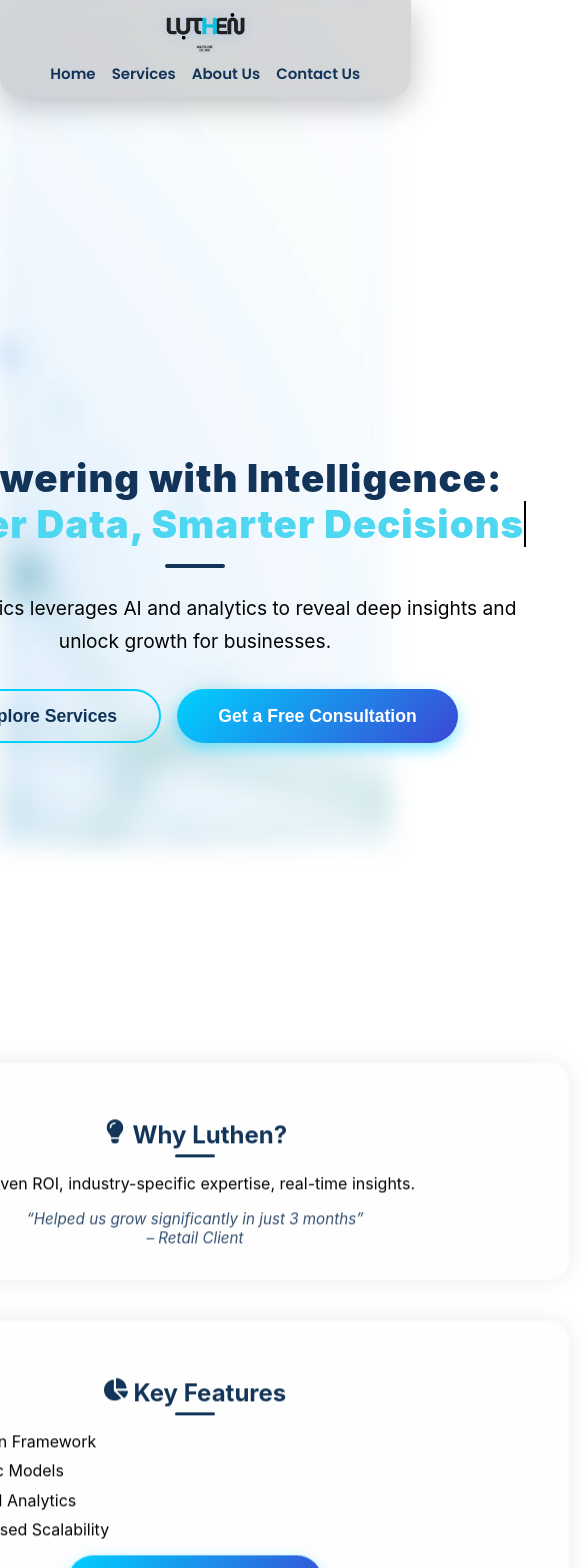
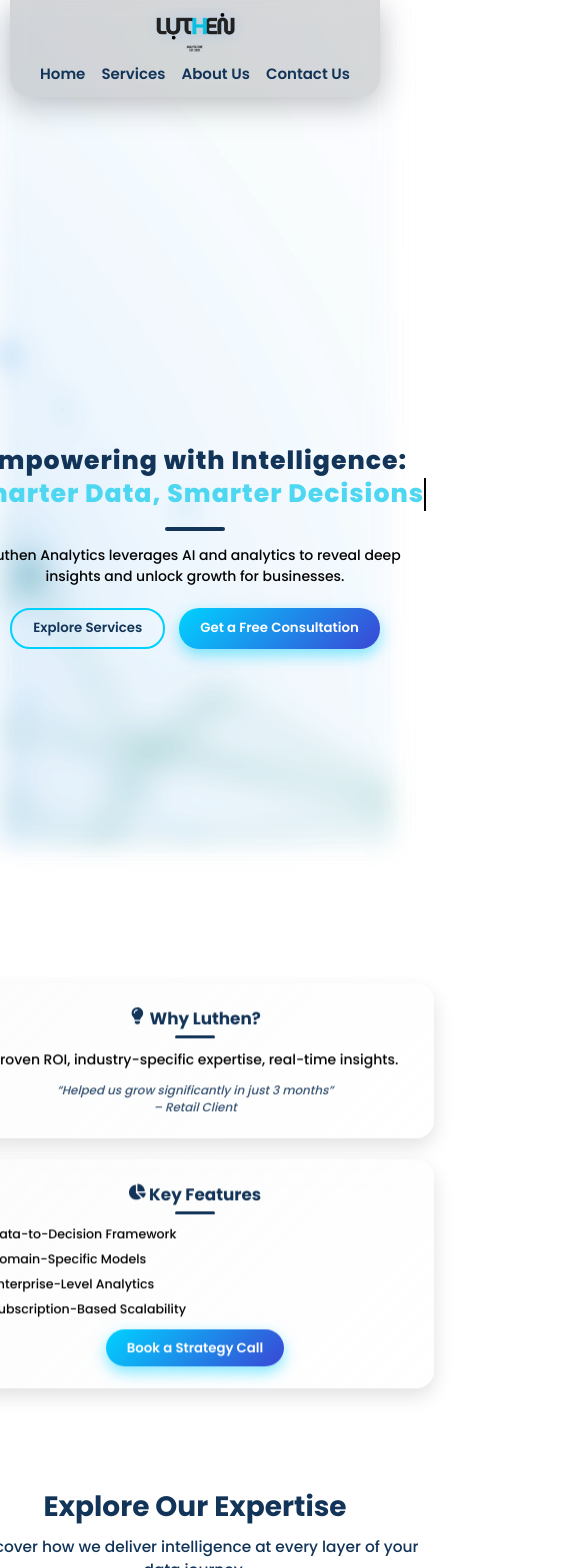
Before and after one commit to akashak0823/Luthen_Analytics, a React (Create React App) app: page / in a window 390 px wide. Shown: the top 1568 px of the page, 585 px wide, since content can reach past the window. Built offline with nearby package versions, Linux system fonts and the light colour scheme; the HTML template or start-up script is replaced by a standard one.

Commit message:
Update Home.css

```diff
--- a/src/Css/Home.css
+++ b/src/Css/Home.css
@@ -11,8 +11,12 @@
   --glass-shadow: rgba(0, 0, 0, 0.08);
 }
 
-
-
+* {
+  font-family: 'Poppins', sans-serif;
+  margin: 0;
+  padding: 0;
+  box-sizing: border-box;
+}
 
 .home-container {
   position: relative;
@@ -87,7 +91,6 @@
   color: var(--text-main);
 }
 
-
 .cta-buttons {
   display: flex;
   flex-wrap: wrap;
@@ -120,7 +123,6 @@
   box-shadow: 0 0 30px var(--btn-accent);
 }
 
-
 .features-section {
   display: flex;
   flex-wrap: wrap;
@@ -131,14 +133,14 @@
 }
 
 .glass-card {
-  width: 320px;
+  width: clamp(260px, 80%, 320px);
   background: var(--glass-bg);
   border-radius: 20px;
   box-shadow: 0 0 25px var(--glass-shadow);
   backdrop-filter: blur(18px);
   border: 1px solid var(--glass-border);
   text-align: center;
-  padding: 2rem;
+  padding: clamp(1rem, 4vw, 2rem);
   animation: floatUpDown 4s ease-in-out infinite;
   transition: transform 0.3s ease, box-shadow 0.3s ease;
   color: var(--text-main);
@@ -188,7 +190,6 @@
   opacity: 0.85;
 }
 
-
 @keyframes floatUpDown {
   0%, 100% { transform: translateY(0); }
   50% { transform: translateY(-10px); }
@@ -201,6 +202,7 @@
   }
 }
 
+/* Tablets and medium devices */
 @media (max-width: 768px) {
   .hero-text h2 {
     font-size: 2.4rem;
@@ -212,6 +214,73 @@
   }
 
   .glass-card {
-    width: 90%;
+    width: 85%;
+    padding: 1.5rem 1rem;
   }
 }
+
+/* Mobile phones (≤480px) */
+@media (max-width: 480px) {
+  html {
+    font-size: 14px;
+  }
+
+  .hero-section {
+    padding: 1.5rem 1rem;
+  }
+
+  .hero-text {
+    padding: 2rem 1rem;
+  }
+
+  .hero-text h2 {
+    font-size: 1.8rem;
+    line-height: 1.3;
+    margin-bottom: 1rem;
+  }
+
+  .hero-text p {
+    font-size: 1rem;
+    line-height: 1.5;
+    margin-bottom: 1.5rem;
+  }
+
+  .btn {
+    font-size: 0.95rem;
+    padding: 0.6rem 1.5rem;
+    border-radius: 20px;
+  }
+
+  .features-section {
+    padding: 1.5rem 0.5rem;
+    gap: 1.5rem;
+  }
+
+  .glass-card {
+    width: 95%;
+    padding: 1.5rem 1rem;
+    border-radius: 18px;
+    background: linear-gradient(135deg, rgba(236, 238, 241, 0.15), rgba(255, 255, 255, 0.05));
+    box-shadow: 0 8px 20px rgba(0, 0, 0, 0.12);
+    border: 1px solid rgba(255, 255, 255, 0.2);
+  }
+
+  .glass-card h3 {
+    font-size: 1.2rem;
+    margin-bottom: 0.8rem;
+  }
+
+  .glass-card ul {
+    font-size: 0.9rem;
+    margin: 0.8rem 0;
+  }
+
+  .glass-card li {
+    margin-bottom: 0.5rem;
+  }
+
+  .testimonial {
+    font-size: 0.85rem;
+    margin-top: 0.8rem;
+  }
+}
```
